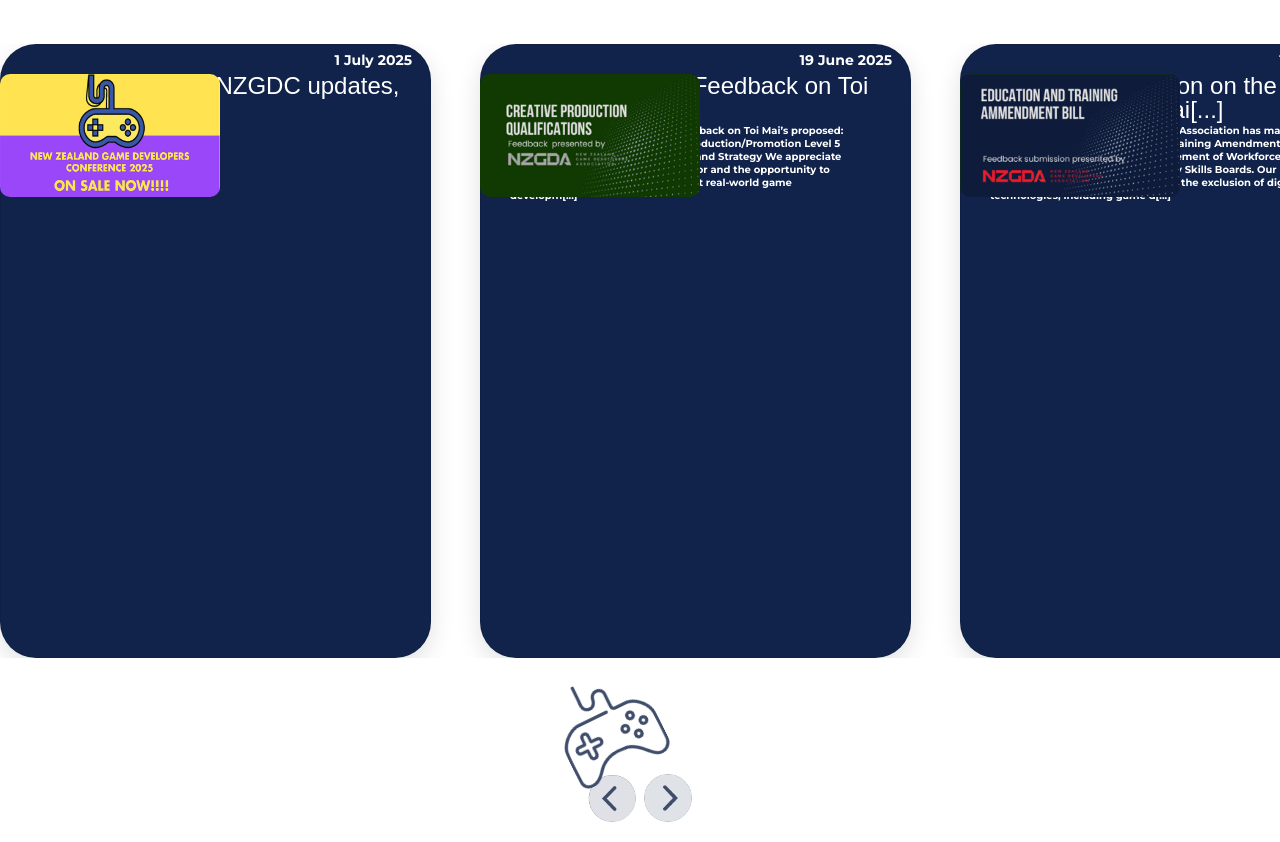
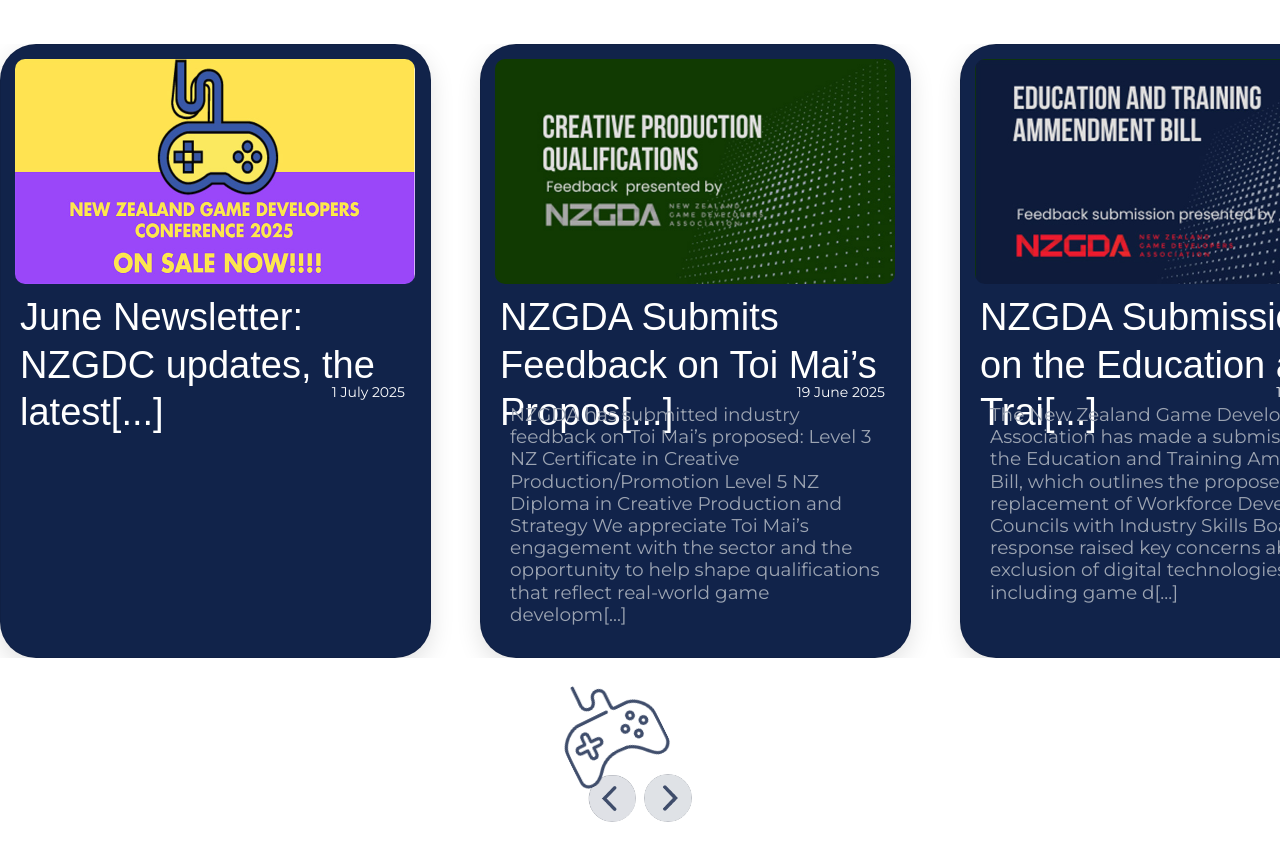
Before and after one commit to Nastomeya/2DSlider_NZGDA_News, a React (Create React App) app: page / in a window 1280 px wide. Built offline with nearby package versions, Linux system fonts and the light colour scheme.

Commit message:
- re-arrange card content alignment

```diff
--- a/src/components/CardContentText.jsx
+++ b/src/components/CardContentText.jsx
@@ -3,24 +3,26 @@
 export default function CardContentText({
   content,
   isMobile = false,
-  color = "white",
+  color = "#9CA4B2",
   align = "left",
-  distanceFromTop = 80,   // px offset from top of card
-  distanceFromLeft = 30,  // px offset from left of card
+  position = { top: 360, left: 30 },
+  fontWeight = 100,
+  lineHeight = 1.2,
   style = {},
 }) {
   return (
     <div
       style={{
         position: "absolute",
-        top: distanceFromTop,
-        left: distanceFromLeft,
+        top: position.top,
+        left: position.left,
         textAlign: align,
-        fontSize: isMobile ? 13 : 10, // scaled to match your 0.13 vs 0.1 units
+        fontSize: isMobile ? 13 : 18.5, // scaled to match your 0.13 vs 0.1 units
         fontFamily: "'Montserrat', sans-serif",
-        lineHeight: 1.3,
+        fontWeight: fontWeight,
+        lineHeight: lineHeight,
         color,
-        maxWidth: "80%", // roughly like your maxWidth: 2.1
+        maxWidth: "90%", // roughly like your maxWidth: 2.1
         ...style,
       }}
     >
--- a/src/components/CardDateText.jsx
+++ b/src/components/CardDateText.jsx
@@ -5,19 +5,22 @@
   color = "white",
   align = "right",
   fontSize = 14,
-  distanceFromCard = 8, // px offset from top/right edges
+  position = { top: 340, right: 15 },
+  fontWeight = 300,
+  lineHeight = 1.2,
   style = {},
 }) {
   return (
     <div
       style={{
         position: "absolute",
-        top: distanceFromCard,
-        right: distanceFromCard,
+        top: position.top,//distanceFromCard,
+        right: position.right,//distanceFromCard,
         textAlign: align,
         fontSize,
         fontFamily: "'Montserrat', sans-serif",
-        lineHeight: 1.22,
+        fontWeight: fontWeight,
+        lineHeight: lineHeight,
         color,
         ...style,
       }}
--- a/src/components/CardImage.jsx
+++ b/src/components/CardImage.jsx
@@ -3,13 +3,13 @@
 export default function CardImage({
   src,
   alt = "",
-  width = 220,         // px
-  height = 123,        // px
+  width = 400,         // px
+  height = 224.7,        // px
   radius = 10,         // px
   opacity = 1,
   website,
   style = {},
-  position = { top: 30, left: 0 }, // position offset in px
+  position = { top: 15, left: 15 }, // position offset in px
 }) {
   const handleClick = () => {
     if (website) {
--- a/src/components/CardTitleText.jsx
+++ b/src/components/CardTitleText.jsx
@@ -4,22 +4,25 @@
   title,
   color = "white",
   align = "left",
-  fontSize = 24,
-  distanceFromTop = 30,  // px offset from top edge of card
-  distanceFromLeft = 30, // px offset from left edge of card
+  fontSize = 38,
+  position = { top: 250, left: 20 },
+  fontWeight = 300,
+  lineHeight = 1.25,
   style = {},
 }) {
   return (
     <div
       style={{
         position: "absolute",
-        top: distanceFromTop,
-        left: distanceFromLeft,
+        top: position.top,
+        left: position.left,
         textAlign: align,
         fontSize,
         fontFamily: "'Bebas Neue', sans-serif",
-        lineHeight: 1,
+        fontWeight: fontWeight,
+        lineHeight: lineHeight,
         color,
+        maxWidth: "90%", // roughly like your maxWidth: 2.1
         ...style,
       }}
     >
--- a/src/index.css
+++ b/src/index.css
@@ -15,7 +15,7 @@
 /* e.g., in src/index.css */
 @font-face {
   font-family: 'Montserrat';
-  src: url('./assets/fonts/subset-Montserrat-Bold.ttf') format('truetype');
+  src: url('./assets/fonts/Montserrat-Regular.ttf') format('truetype');
   font-weight: 700;
   font-style: normal;
   font-display: swap;
```
